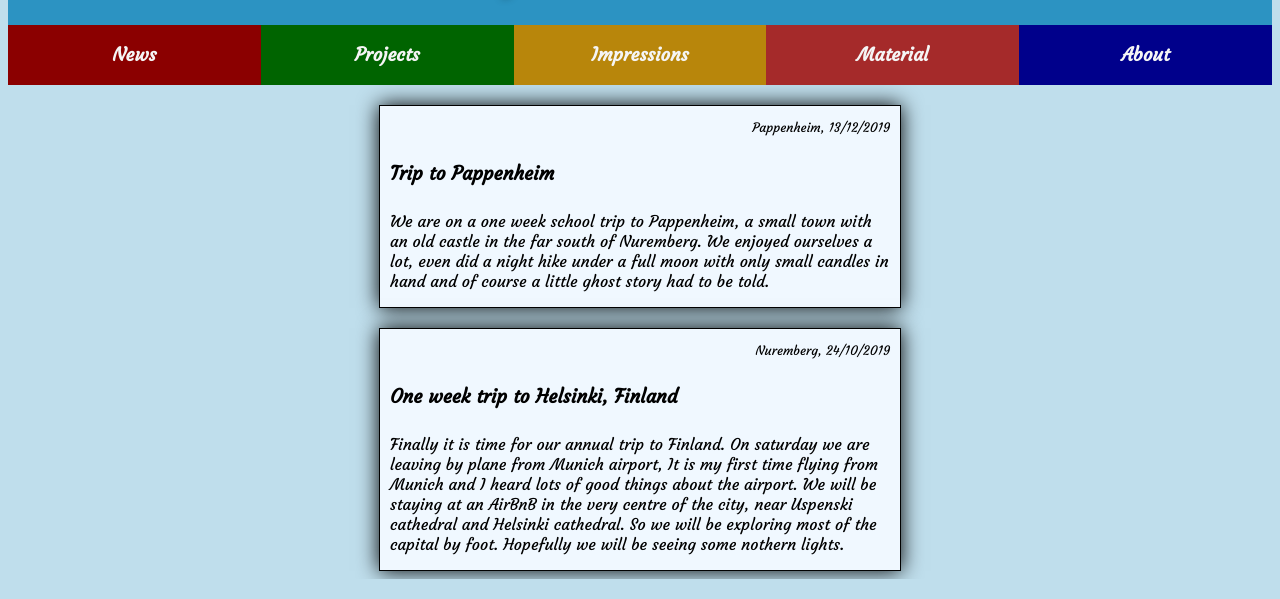
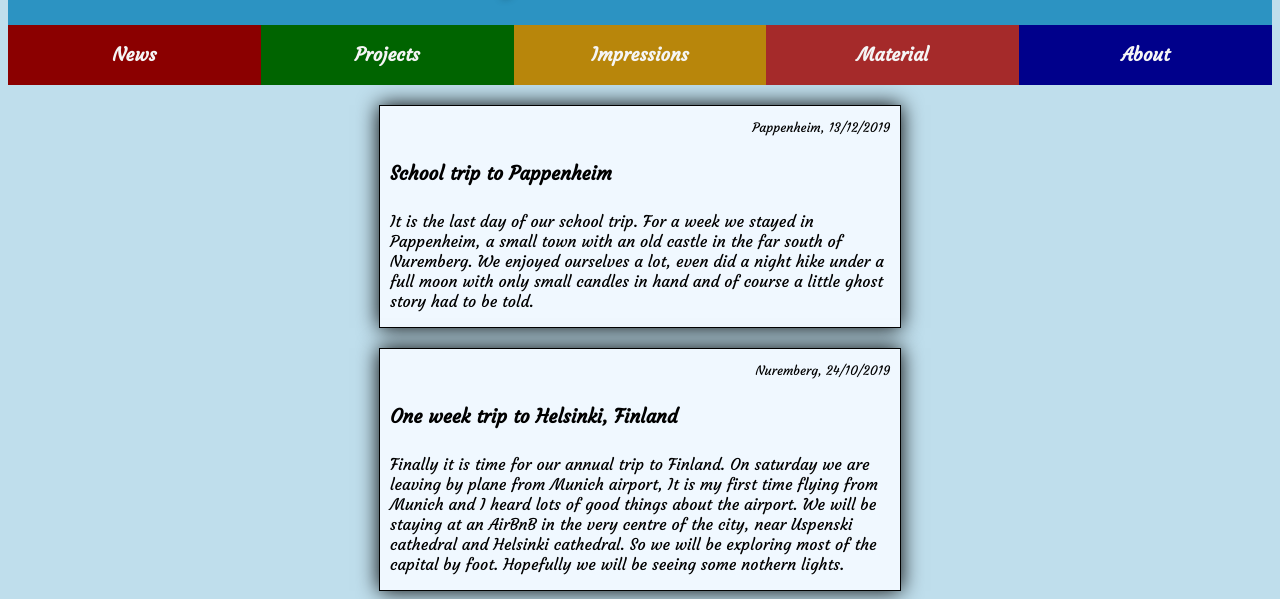
Before and after one commit to susiverse/susiverse.github.io, a plain HTML site: page index.html in a window 1280 px wide. Shown: the part 299-898 px from the top of the page. Drawn offline with Linux system fonts and the light colour scheme.

Commit message:
Update index.html

```diff
--- a/index.html
+++ b/index.html
@@ -44,8 +44,8 @@
         <main>
             <article class="content">
                 <p class="dat">Pappenheim, 13/12/2019</p>
-                <h4>Trip to Pappenheim</h2>
-                <p>We are on a one week school trip to Pappenheim, a small town with an old castle in the far south of Nuremberg. We enjoyed ourselves a lot, even did a night hike under a full moon with only small candles in hand and of course a little ghost story had to be told.
+                <h4>School trip to Pappenheim</h2>
+                <p>It is the last day of our school trip. For a week we stayed in Pappenheim, a small town with an old castle in the far south of Nuremberg. We enjoyed ourselves a lot, even did a night hike under a full moon with only small candles in hand and of course a little ghost story had to be told.
                 </p>
             </article>
             <article class="content">
```
